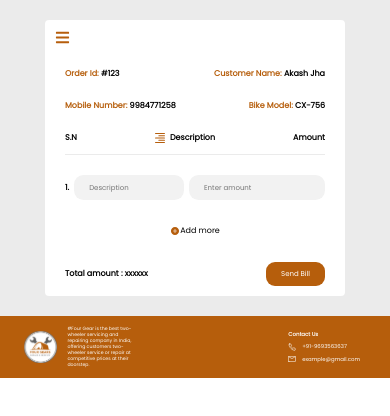
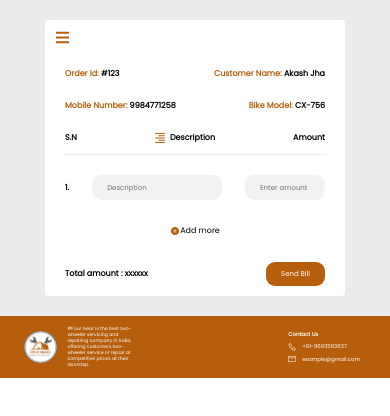
Before and after one commit to anshulkumarx7/fourGear-partner, a React (Vite) app: page / in a window 390 px wide. Shown: the top 416 px of the page. Built offline with nearby package versions, Linux system fonts and the light colour scheme.

Commit message:
fixed width

```diff
--- a/src/Styles/Bill.css
+++ b/src/Styles/Bill.css
@@ -109,9 +109,10 @@
   .billgenerate input {
     height: 2.5rem;
     font-size: 0.7rem;
+    width:8rem;
   }
   .billgenerate input:nth-child(2){
-    width:11rem;
+    width:13rem;
   }
   .fourGearPartnerBillContainer {
     margin: 2rem 0;
```
